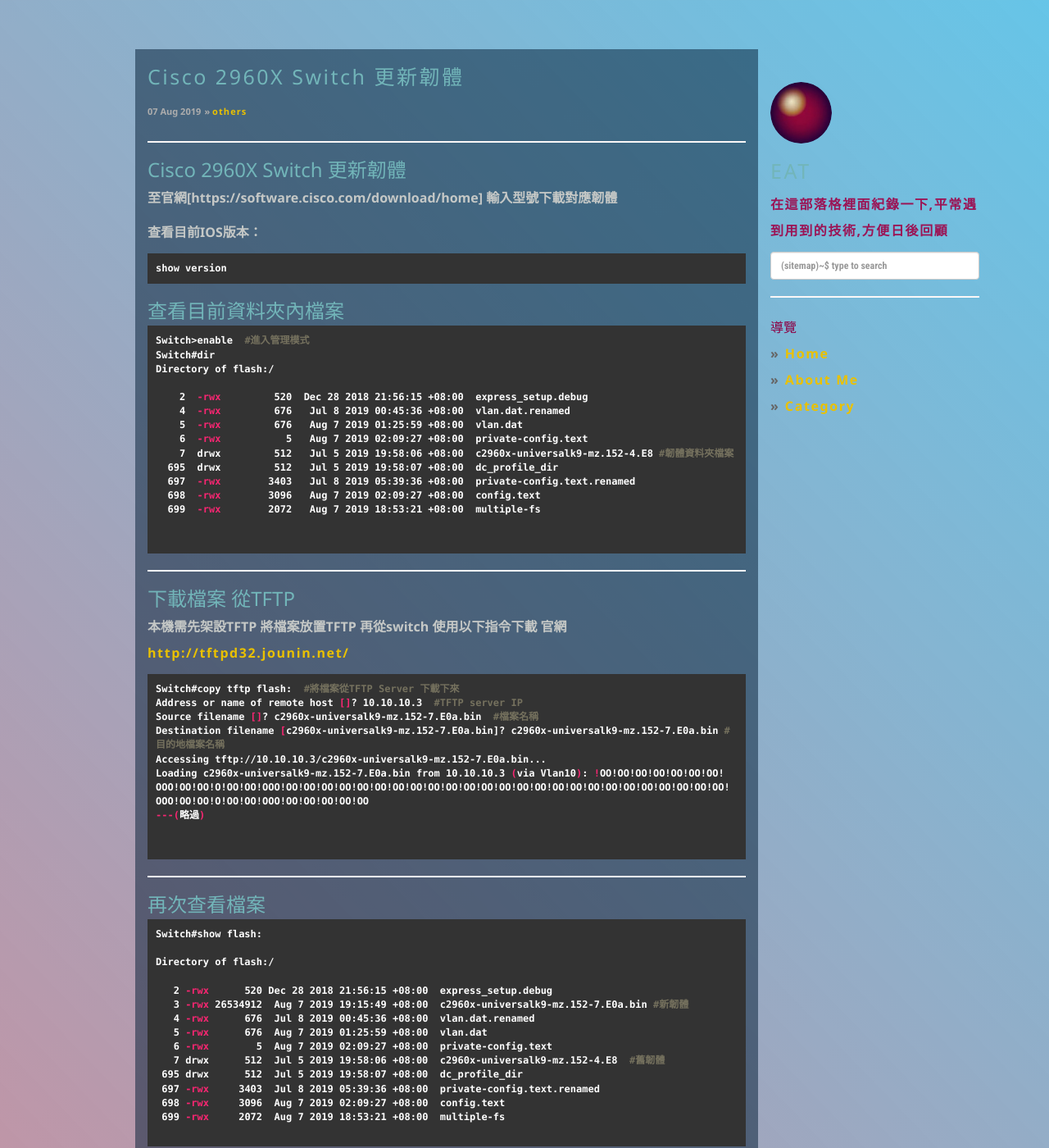
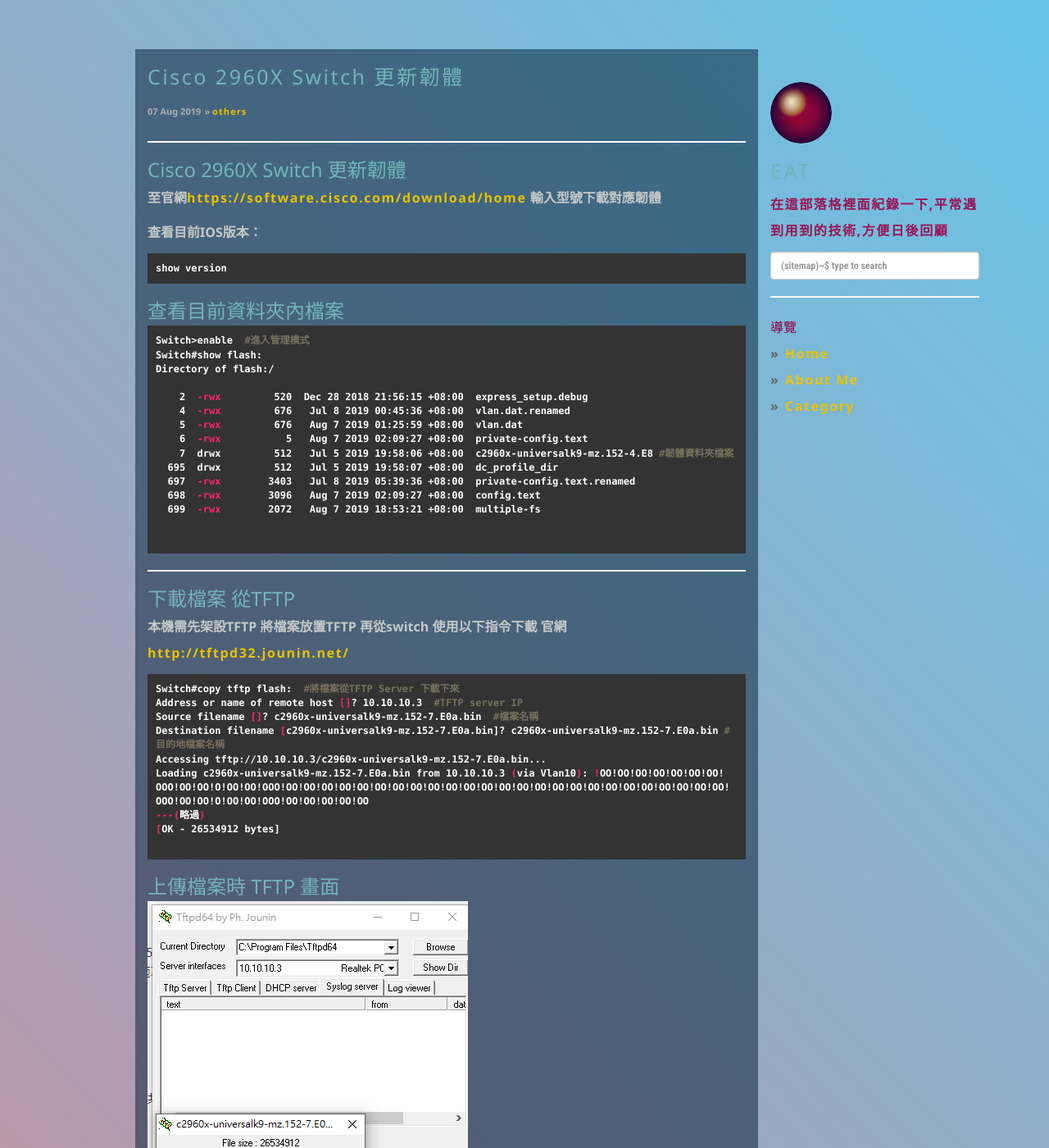
Before and after one commit to dyeat/dyeat.github.io, a Jekyll site: the page built from _posts/2019-08-07-Cisco 2960X Switch 更新韌體.md, in a window 1280 px wide and 1400 px high. Shown: the whole window at 82% size. Built offline with Jekyll 4.4.1, drawn with Linux system fonts in a browser that asks for light colours; nearby versions of some CDN libraries; comment, search, counter and statistics services are not loaded.

Commit message:
update post

````diff
--- a/_posts/2019-08-07-Cisco 2960X Switch 更新韌體.md
+++ b/_posts/2019-08-07-Cisco 2960X Switch 更新韌體.md
@@ -9,7 +9,7 @@
 ---
 ### Cisco 2960X Switch 更新韌體
 
-至官網[https://software.cisco.com/download/home] 輸入型號下載對應韌體
+至官網[https://software.cisco.com/download/home](https://software.cisco.com/download/home) 輸入型號下載對應韌體
 
 查看目前IOS版本：
 
@@ -21,7 +21,7 @@
 
 ```sh
 Switch>enable  #進入管理模式
-Switch#dir
+Switch#show flash:
 Directory of flash:/
 
     2  -rwx         520  Dec 28 2018 21:56:15 +08:00  express_setup.debug
@@ -54,9 +54,12 @@
 OOO!OO!OO!O!OO!OO!OOO!OO!OO!OO!OO!OO!OO!OO!OO!OO!OO!OO!OO!OO!OO!OO!OO!OO!OO!OO!OO!OO!OO!OO!OO!OO!
 OOO!OO!OO!O!OO!OO!OOO!OO!OO!OO!OO!OO
 ---(略過)
-
+[OK - 26534912 bytes]
 
 ```
+
+### 上傳檔案時 TFTP 畫面
+![1.png](https://raw.githubusercontent.com/dyeat/dyeat.github.io/master/static/img/2019-08-07/1.png)
 
 ---
 
@@ -113,10 +116,8 @@
 System image file is "flash:c2960x-universalk9-mz.152-7.E0a.bin"
 Last reload reason: Reload command
 
-
 Version 15.2(7)  #目前版本
 "flash:c2960x-universalk9-mz.152-7.E0a.bin"  #目前載入韌體檔案名稱
-
 
 ```
 
@@ -142,7 +143,6 @@
    7 -rwx      687 Jul 5 2019 19:43:02 +08:00  info
    8 drwx     6144 Jul 5 2019 19:43:02 +08:00  html
  693 -rwx 24359936 Jul 5 2019 19:46:31 +08:00  c2960x-universalk9-mz.152-4.E8.bin
-
 
 ```
 
````
